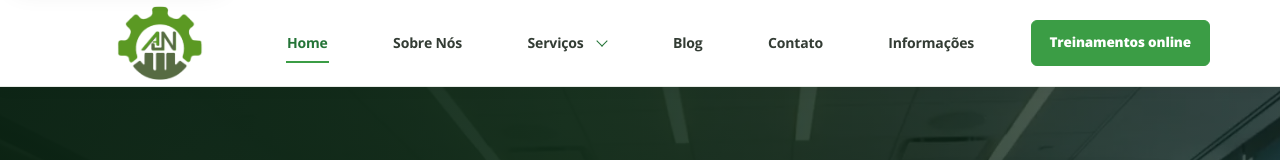
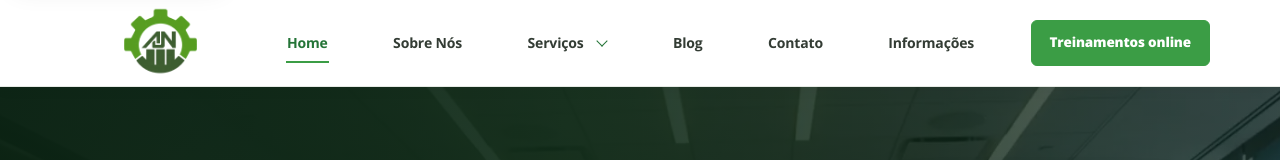
Before and after one commit to wandersongandra/ajn-site, an Astro site: page / in a window 1280 px wide. Shown: the top 160 px of the page. Built offline with nearby package versions, Linux system fonts and the light colour scheme; Astro itself is replaced by a stand-in of ours.

Commit message:
feat(brand): aplicar logo AJN em alta definição no cabeçalho

```diff
--- a/src/components/Header.astro
+++ b/src/components/Header.astro
@@ -11,7 +11,7 @@ const isCurrent = (href: string) => href === '/'
 <header class="site-header" id="site-header">
 	<div class="site-shell header-main">
 		<a class="brand" href="/" aria-label="AJN Consultoria e Engenharia — página inicial">
-			<img src="/images/branding/logo.png" alt="AJN Consultoria e Engenharia" width="200" height="80" decoding="async" />
+			<img src="/images/branding/ajn-logo-hd.webp" alt="AJN Consultoria e Engenharia" width="80" height="80" decoding="async" />
 		</a>
 
 		<button
```
